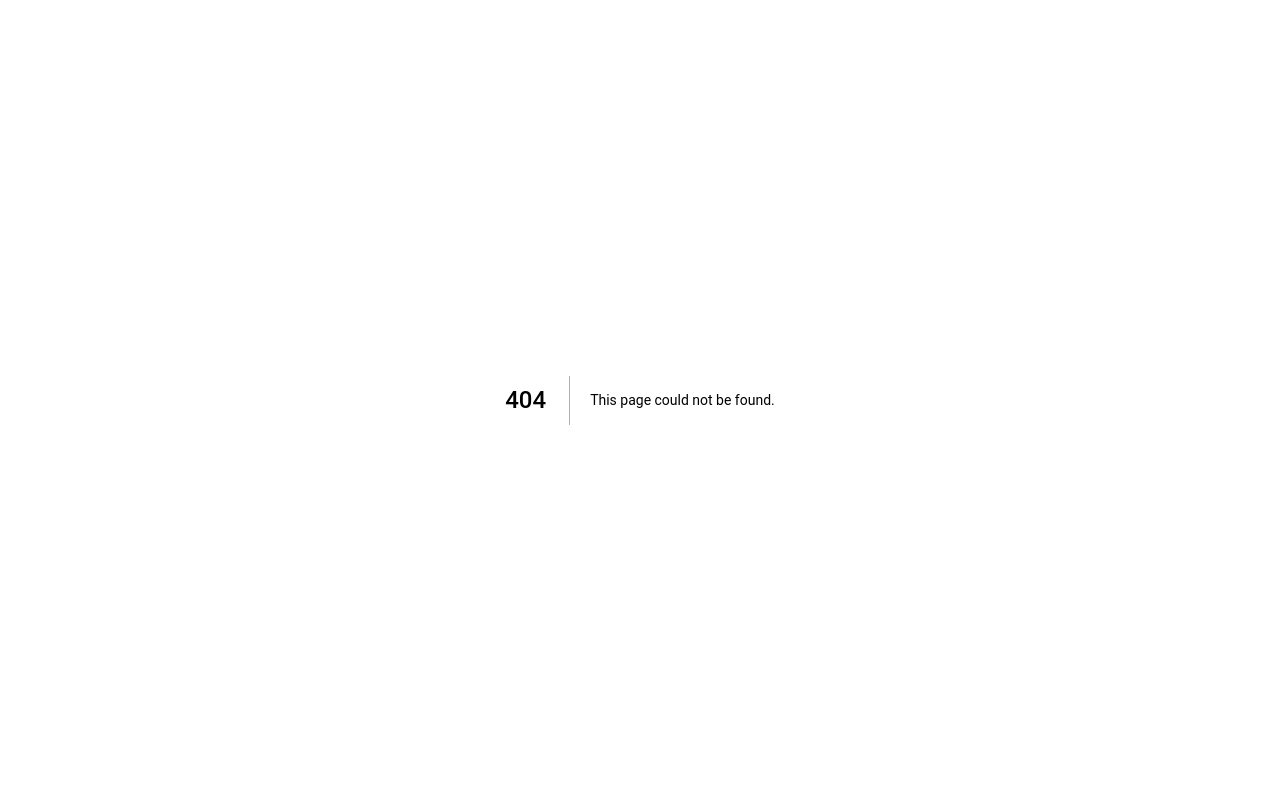
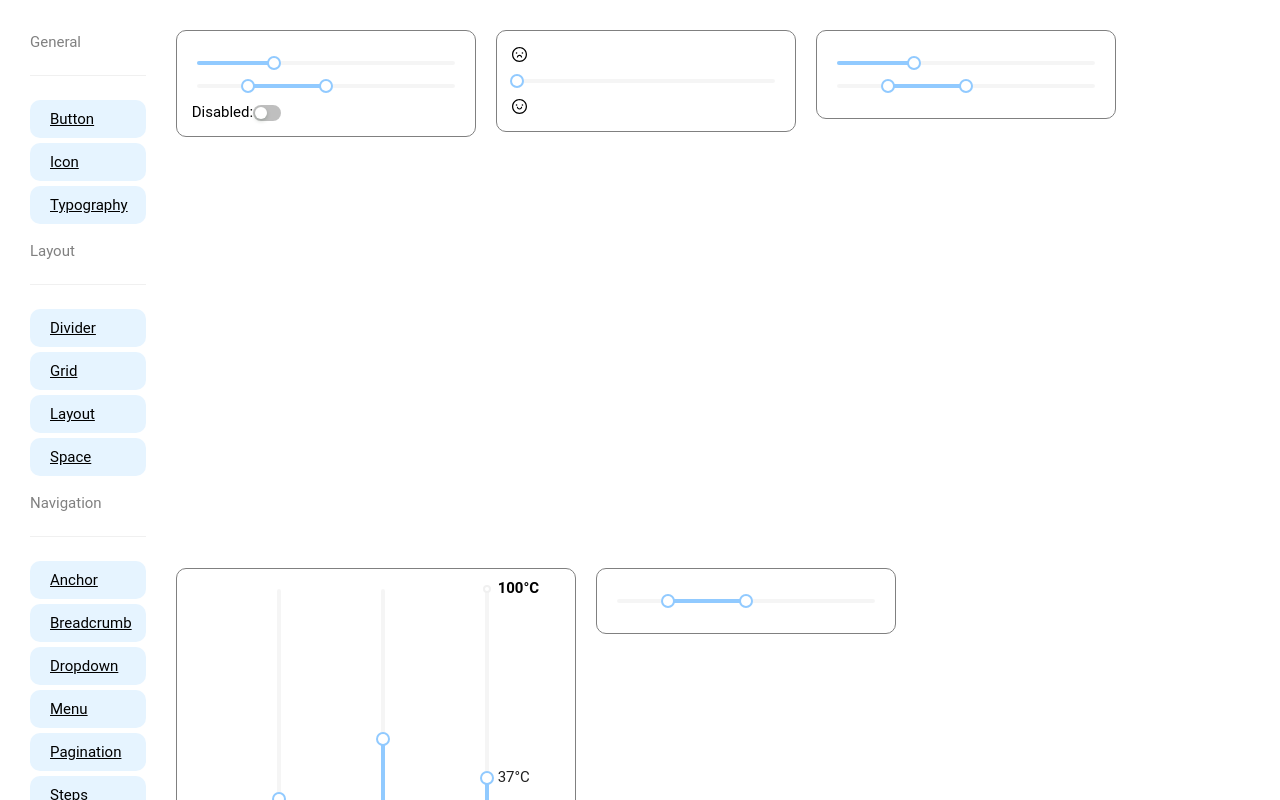
Before and after one commit to Pallab6Sense/AntD-Components, a Next.js app: page /slider in a window 1280 px wide. Before the commit this address had no page. Shown: the top 800 px of the page. Built offline with nearby package versions, Linux system fonts and the light colour scheme.

Commit message:
Slider Done 11:11 AM

```diff
--- a/Components/Navigation.js
+++ b/Components/Navigation.js
@@ -97,6 +97,9 @@ const Navigation = () => {
           <li>
             <Link href="/select">Select</Link>
           </li>
+          <li>
+            <Link href="/slider">Slider</Link>
+          </li>
         </div>
 
       </ul>
--- /dev/null
+++ b/pages/slider.js
@@ -0,0 +1,110 @@
+import Navigation from '@/Components/Navigation';
+import { Slider, Switch } from 'antd';
+import { useState } from 'react';
+import { FrownOutlined, SmileOutlined } from '@ant-design/icons';
+
+const IconSlider = (props) => {
+  const { max, min } = props;
+  const [value, setValue] = useState(0);
+  const mid = Number(((max - min) / 2).toFixed(5));
+  const preColorCls = value >= mid ? '' : 'icon-wrapper-active';
+  const nextColorCls = value >= mid ? 'icon-wrapper-active' : '';
+  return (
+    <div className="icon-wrapper">
+      <FrownOutlined className={preColorCls} />
+      <Slider {...props} onChange={setValue} value={value} />
+      <SmileOutlined className={nextColorCls} />
+    </div>
+  );
+};
+
+const style = {
+  display: 'inline-block',
+  height: 300,
+  marginLeft: 70,
+};
+const marks = {
+  0: '0°C',
+  26: '26°C',
+  37: '37°C',
+  100: {
+    style: {
+      color: '#f50',
+    },
+    label: <strong>100°C</strong>,
+  },
+};
+
+const Sli_der = () => {
+  const [disabled, setDisabled] = useState(false);
+  const onChange = (checked) => {
+    setDisabled(checked);
+  };
+
+  const onChange1 = (value) => {
+    console.log('onChange: ', value);
+  };
+  const onAfterChange = (value) => {
+    console.log('onAfterChange: ', value);
+  };
+  return (
+    <div className="container">
+      <Navigation></Navigation>
+      <div className="sliderContainer">
+        <div className="sliderExample1">
+          <Slider defaultValue={30} disabled={disabled} />
+          <Slider range defaultValue={[20, 50]} disabled={disabled} />
+          Disabled:
+          <Switch
+            size="small"
+            checked={disabled}
+            onChange={onChange}
+            style={{ width: '10px' }}
+          />
+        </div>
+
+        <div className="sliderExample2">
+          <IconSlider min={0} max={20} />
+        </div>
+
+        <div className="sliderExample3">
+          <Slider
+            defaultValue={30}
+            onChange={onChange}
+            onAfterChange={onAfterChange}
+          />
+          <Slider
+            range
+            step={10}
+            defaultValue={[20, 50]}
+            onChange={onChange1}
+            onAfterChange={onAfterChange}
+          />
+        </div>
+
+        <div className="sliderExample4">
+          <div style={style}>
+            <Slider vertical defaultValue={30} />
+          </div>
+          <div style={style}>
+            <Slider vertical range step={10} defaultValue={[20, 50]} />
+          </div>
+          <div style={style}>
+            <Slider vertical range marks={marks} defaultValue={[26, 37]} />
+          </div>
+        </div>
+
+        <div className="sliderExample5">
+          <Slider
+            range={{
+              draggableTrack: true,
+            }}
+            defaultValue={[20, 50]}
+          />
+        </div>
+      </div>
+    </div>
+  );
+};
+
+export default Sli_der;
--- a/styles/globals.scss
+++ b/styles/globals.scss
@@ -12,8 +12,8 @@ $bgColor: white;
   height: fit-content;
   width: fit-content;
   border-radius: 10px;
-  display: flex;
-  flex-direction: column;
+  // display: flex;
+  // flex-direction: column;
 }
 
 @mixin componentContainer{
@@ -525,3 +525,27 @@ li {
 .selectExample6{
   width: 200px;
 }
+
+.sliderContainer{
+  @include componentContainer()
+}
+
+.sliderExample1,
+.sliderExample2,
+.sliderExample3,
+.sliderExample4,
+.sliderExample5{
+  @include divStyle()
+}
+
+.sliderExample1,
+.sliderExample2,
+.sliderExample3,
+.sliderExample5,
+.sliderExample4{
+  width: 300px;
+}
+
+.sliderExample4{
+  width: 400px !important;
+}
```
